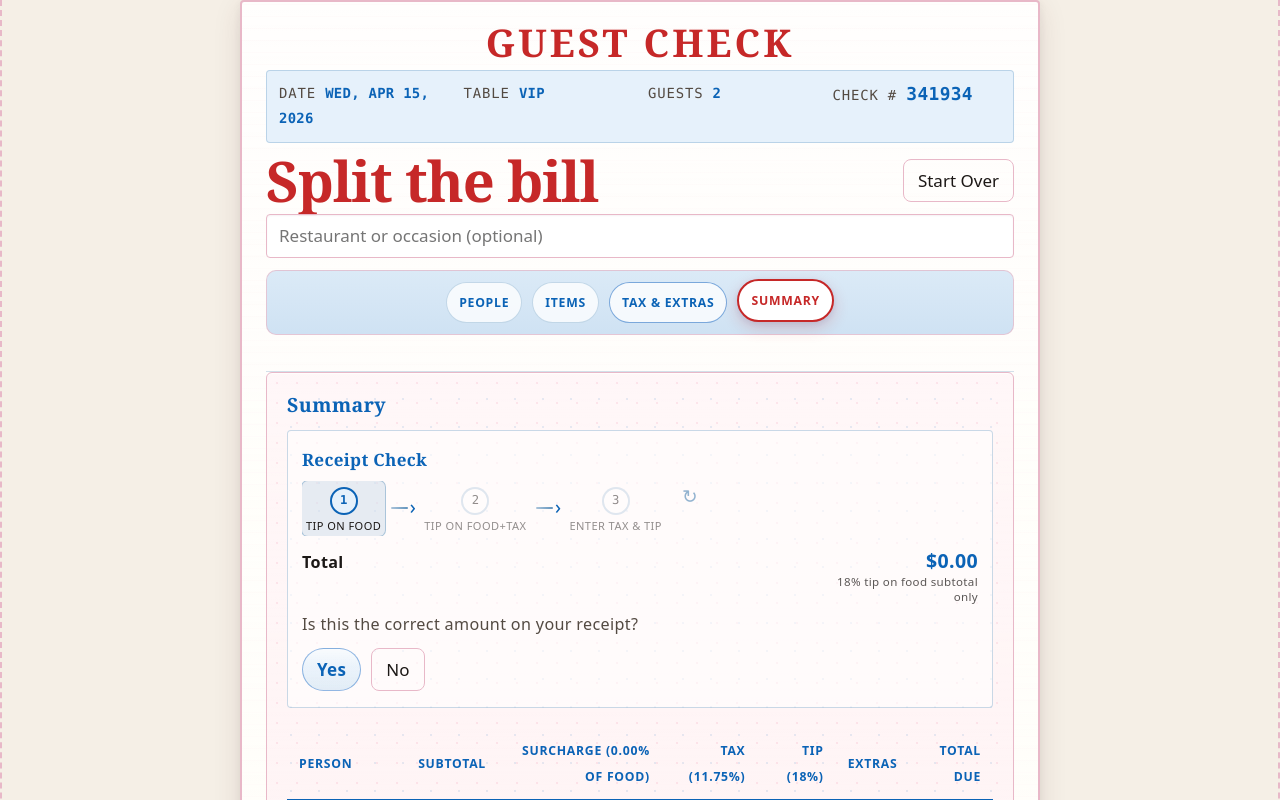
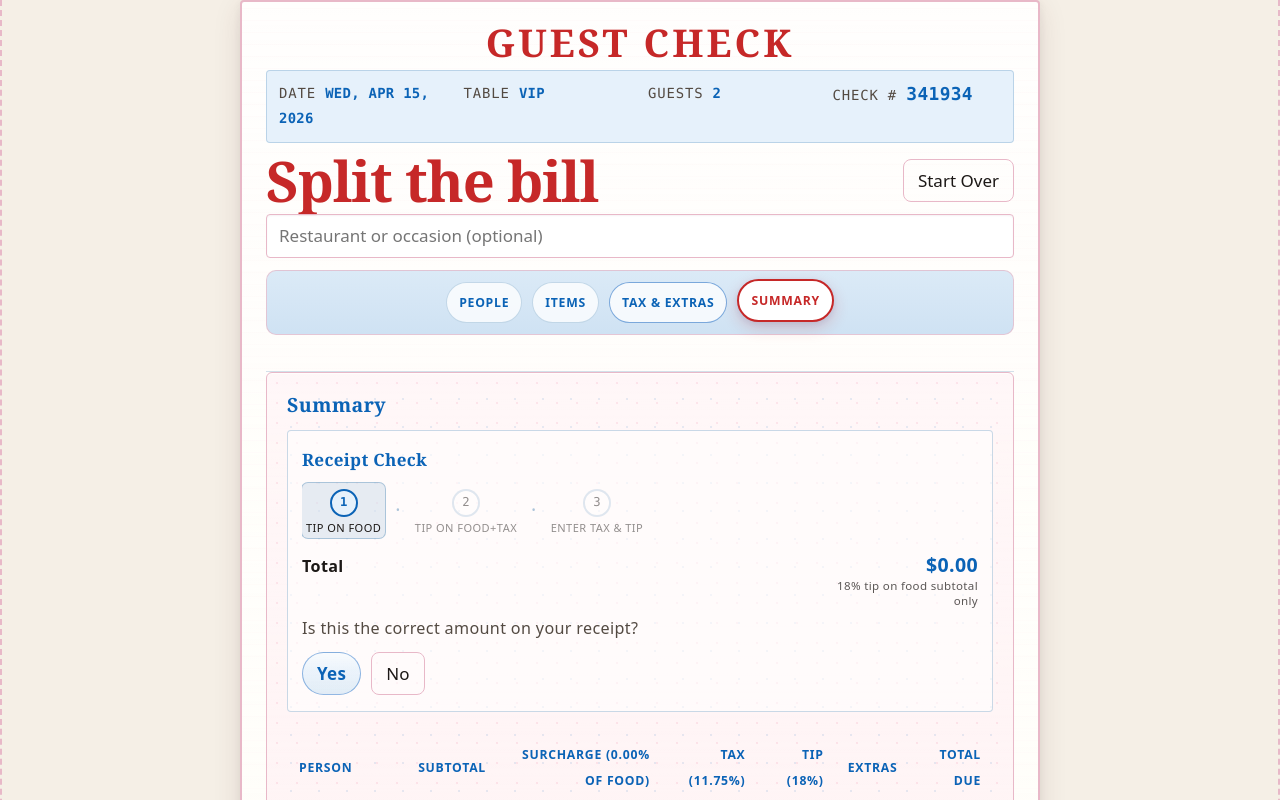
Before and after one commit to operana/split-the-bill, a React (Vite) app in the folder split-the-bill/: page / in a window 1280 px wide. Both pictures are taken after a click on the button "SUMMARY". Shown: the top 800 px of the page. Built offline with nearby package versions, Linux system fonts and the light colour scheme.

Commit message:
Refactor bill receipt meter component; replace feed elements with dots for improved visual clarity and update padding for better layout consistency

```diff
--- a/split-the-bill/src/App.css
+++ b/split-the-bill/src/App.css
@@ -978,13 +978,25 @@ html, body {
   gap: 0 4px;
   list-style: none;
   margin: 0;
-  padding: 0;
+  padding: 2px 0;
   overflow-x: auto;
+  overflow-y: hidden;
   -webkit-overflow-scrolling: touch;
 }
 
 .bill-receipt-meter__stepItem {
   display: flex;
+}
+
+.bill-receipt-meter__dot {
+  display: flex;
+  align-items: center;
+  justify-content: center;
+  padding: 0 6px;
+  font-size: 1.15rem;
+  line-height: 1;
+  color: rgba(13, 92, 156, 0.35);
+  user-select: none;
 }
 
 .bill-receipt-meter__step {
@@ -1073,75 +1085,6 @@ html, body {
   text-align: center;
   line-height: 1.2;
   max-width: 6.5rem;
-}
-
-.bill-receipt-meter__feed {
-  display: flex;
-  align-items: center;
-  flex: 0 0 auto;
-  width: 1.35rem;
-  height: 2rem;
-  margin: 0 2px;
-  position: relative;
-}
-
-.bill-receipt-meter__feed-line {
-  position: absolute;
-  left: 0;
-  right: 0.35rem;
-  top: 50%;
-  height: 2px;
-  margin-top: -1px;
-  background: linear-gradient(
-    90deg,
-    rgba(13, 92, 156, 0.35),
-    rgba(13, 92, 156, 0.65)
-  );
-  border-radius: 1px;
-}
-
-.bill-receipt-meter__feed-arrow {
-  position: absolute;
-  right: -2px;
-  top: 50%;
-  transform: translateY(-58%);
-  font-size: 1.15rem;
-  font-weight: 300;
-  line-height: 1;
-  color: var(--diner-blue);
-  text-shadow: 0 0 0 rgba(13, 92, 156, 0.2);
-}
-
-.bill-receipt-meter__loop {
-  display: flex;
-  align-items: center;
-  justify-content: center;
-  margin-left: 6px;
-  padding: 4px 2px 0;
-  align-self: flex-start;
-}
-
-.bill-receipt-meter__loop-icon {
-  appearance: none;
-  border: 0;
-  background: transparent;
-  font: inherit;
-  font-size: 1.1rem;
-  line-height: 1;
-  color: rgba(13, 92, 156, 0.45);
-  cursor: pointer;
-  padding: 2px 4px;
-  border-radius: 6px;
-}
-
-.bill-receipt-meter__loop-icon:hover {
-  color: rgba(13, 92, 156, 0.75);
-  background: rgba(13, 92, 156, 0.06);
-}
-
-.bill-receipt-meter__loop-icon:focus-visible {
-  outline: 2px solid var(--accent);
-  outline-offset: 2px;
 }
 
 .bill-receipt-check__subtitle {
--- a/split-the-bill/src/App.jsx
+++ b/split-the-bill/src/App.jsx
@@ -1392,24 +1392,12 @@ export default function App() {
                     </button>
                   </li>
                   {i < receiptCheckMeterSegments.length - 1 ? (
-                    <li className="bill-receipt-meter__feed" aria-hidden="true">
-                      <span className="bill-receipt-meter__feed-line" />
-                      <span className="bill-receipt-meter__feed-arrow">›</span>
+                    <li className="bill-receipt-meter__dot" aria-hidden="true">
+                      ·
                     </li>
                   ) : null}
                 </Fragment>
               ))}
-              <li className="bill-receipt-meter__loop">
-                <button
-                  type="button"
-                  className="bill-receipt-meter__loop-icon"
-                  title="Reset receipt check"
-                  onClick={resetReceiptCheck}
-                  aria-label="Reset receipt check"
-                >
-                  ↻
-                </button>
-              </li>
             </ol>
           </nav>
 
```
